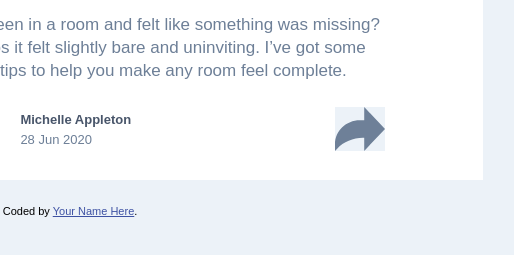
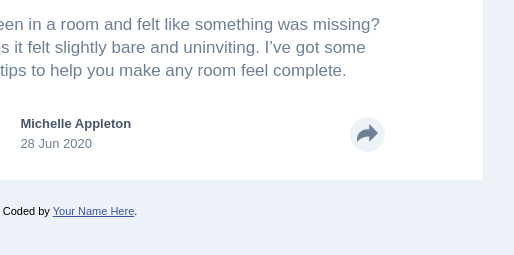
Before and after one commit to mchase007/frontendmentor-3, a website: page app/src/index.html in a window 1280 px wide. Shown: the part 357-612 px from the top of the page, 647-1161 px from the left. Drawn offline with nearby package versions, Linux system fonts and the light colour scheme; files that its build step writes are made by us from their sources.

Commit message:
share button styling

```diff
--- a/app/src/index.html
+++ b/app/src/index.html
@@ -50,9 +50,10 @@
             </div>
           </div>
 
-          <figure class="share-container">
+          <button class="share-container">
             <img class="share-image" src="/app/src/images/icon-share.svg" alt="share-button">
-          </figure>
+          </button>
+
         </div>
       </div>
     </section>
--- a/app/src/scss/styles.scss
+++ b/app/src/scss/styles.scss
@@ -90,16 +90,17 @@ main {
 
   .avatar-details {
     // border: 4px solid mediumvioletred;
+    align-self: center;
 
     span {
       font-size: 13px;
       display: block;
-      margin-top: 5.4px;
     }
 
     .name {
       color: #48556A;
       font-weight: 700;
+      margin-bottom: 5.4px;
     }
 
     .date {
@@ -108,16 +109,16 @@ main {
   }
 
   .share-container {
-    // border: 4px solid blue;
-    // border-radius: 100%;
-    // width: 30px;
-
+    border: none;
+    border-radius: 100%;
+    padding: 7px;
+    width: 35px;
+    height: 35px;
+    align-self: center;
+    background-color: #ECF2F8;
 
     img {
-      // border: 1px solid green;
-      background-color: #ECF2F8;
-      // border-radius: 20%;
-      width: 50px;
+      width: 100%;
     }
   }
 
@@ -156,6 +157,7 @@ main {
 }
 
 @media only screen and (min-width: 500px) and (max-width: 999px) {
+
   .hero-container {
     min-width: 307px;
     max-width: 450px;
@@ -221,8 +223,6 @@ main {
       // border: 2px solid palevioletred;
       width: 80%;
       padding-top: 25px;
-      // padding-bottom: 25px;
-
     }
 
     h1 {
```
